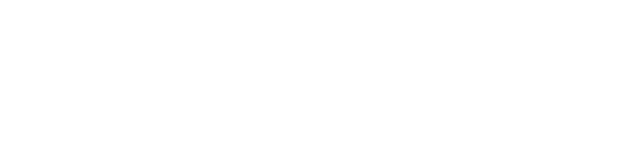
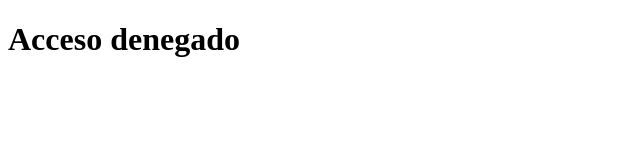
Before and after one commit to dmarra854/curso-node-restserver, a website: page public/index.html in a window 1280 px wide. Shown: the whole page, without its empty margins (0-640 px from the left). Drawn offline with Linux system fonts and the light colour scheme.

Commit message:
se modifica index

```diff
--- a/public/index.html
+++ b/public/index.html
@@ -9,7 +9,7 @@
 </head>
 
 <body>
-
+    <h1>Acceso denegado</h1>
 </body>
 
 </html>
```
